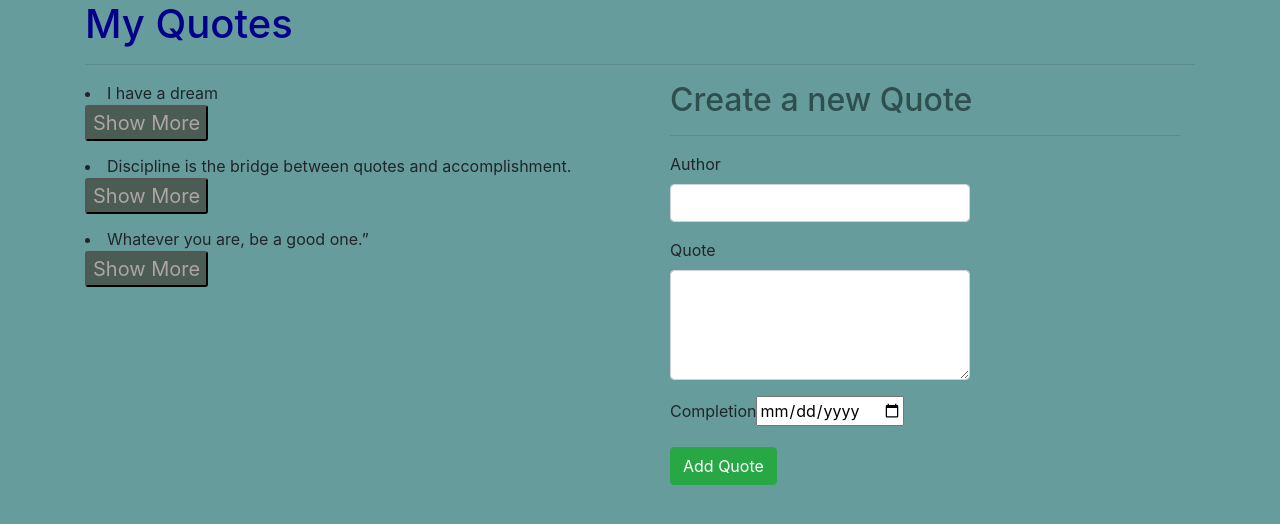
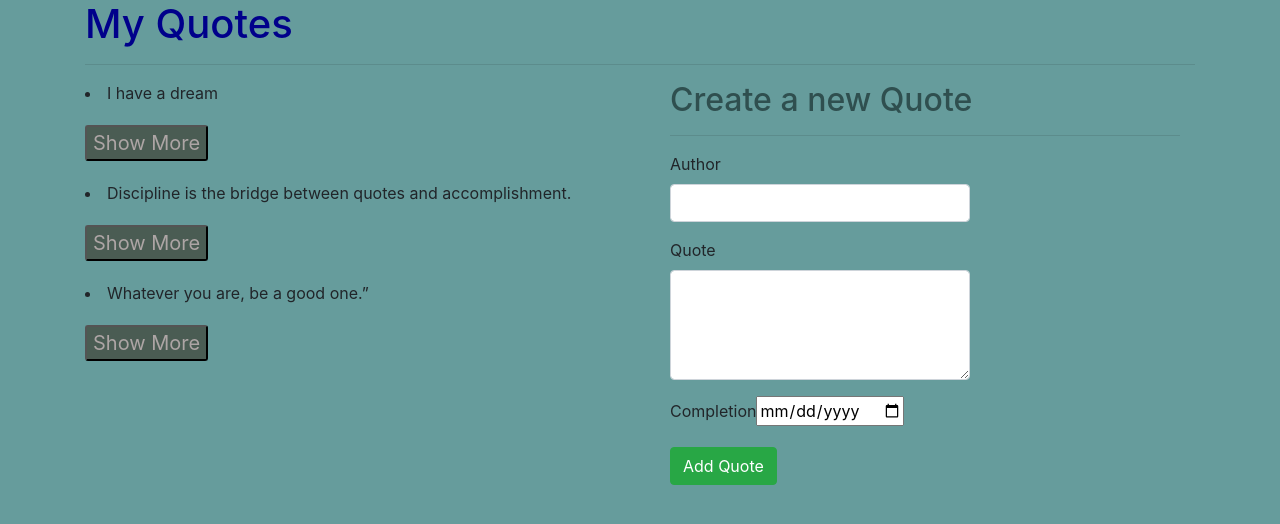
Before and after one commit to Aimee-pacy/Quote-Project, an Angular app: page / in a window 1280 px wide. Shown: the top 524 px of the page. Built offline with nearby package versions, Linux system fonts and the light colour scheme.

Commit message:
added margin top

```diff
--- a/src/app/quote/quote.component.css
+++ b/src/app/quote/quote.component.css
@@ -10,6 +10,7 @@
   color: rgb(173, 165, 165);
   text-align: center;
   text-decoration: none;
-  margin-bottom: 13px;
+  margin-bottom: 20px;
+  margin-top: 20px;
 
 }
```
